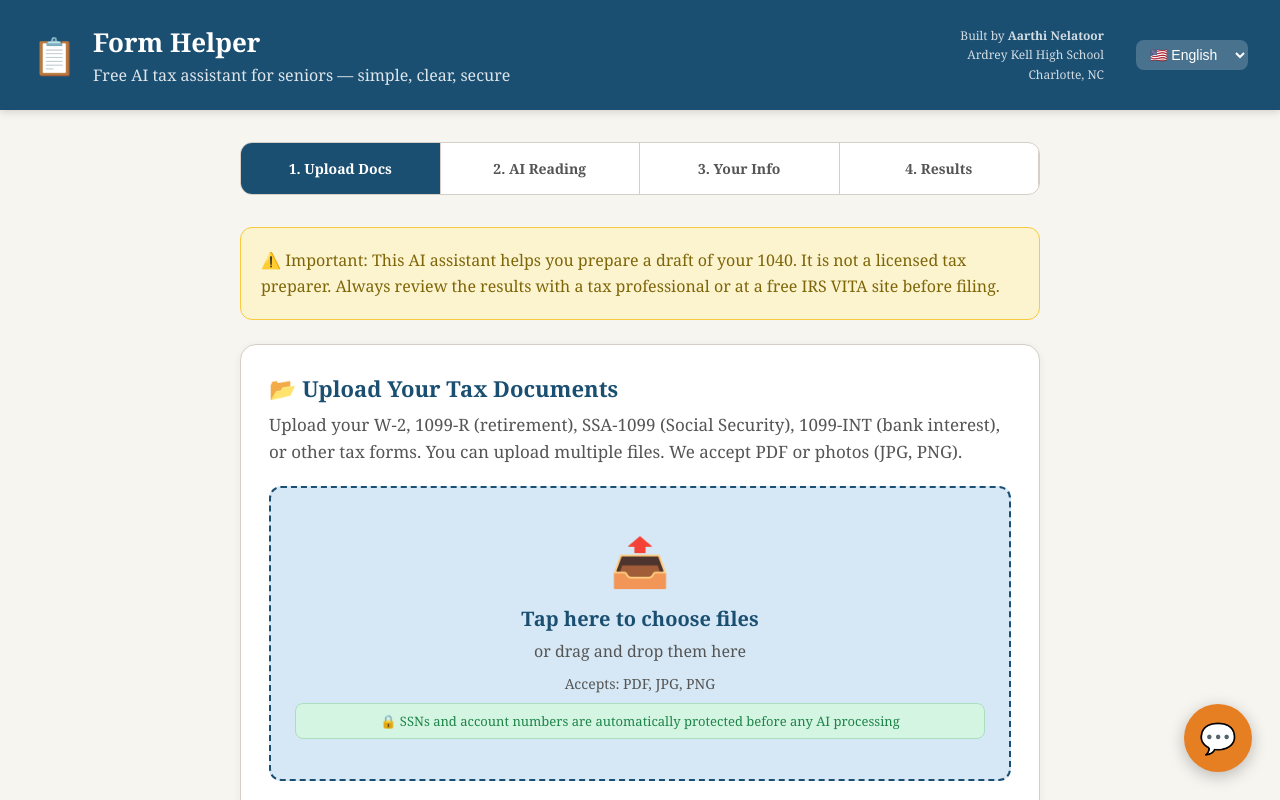
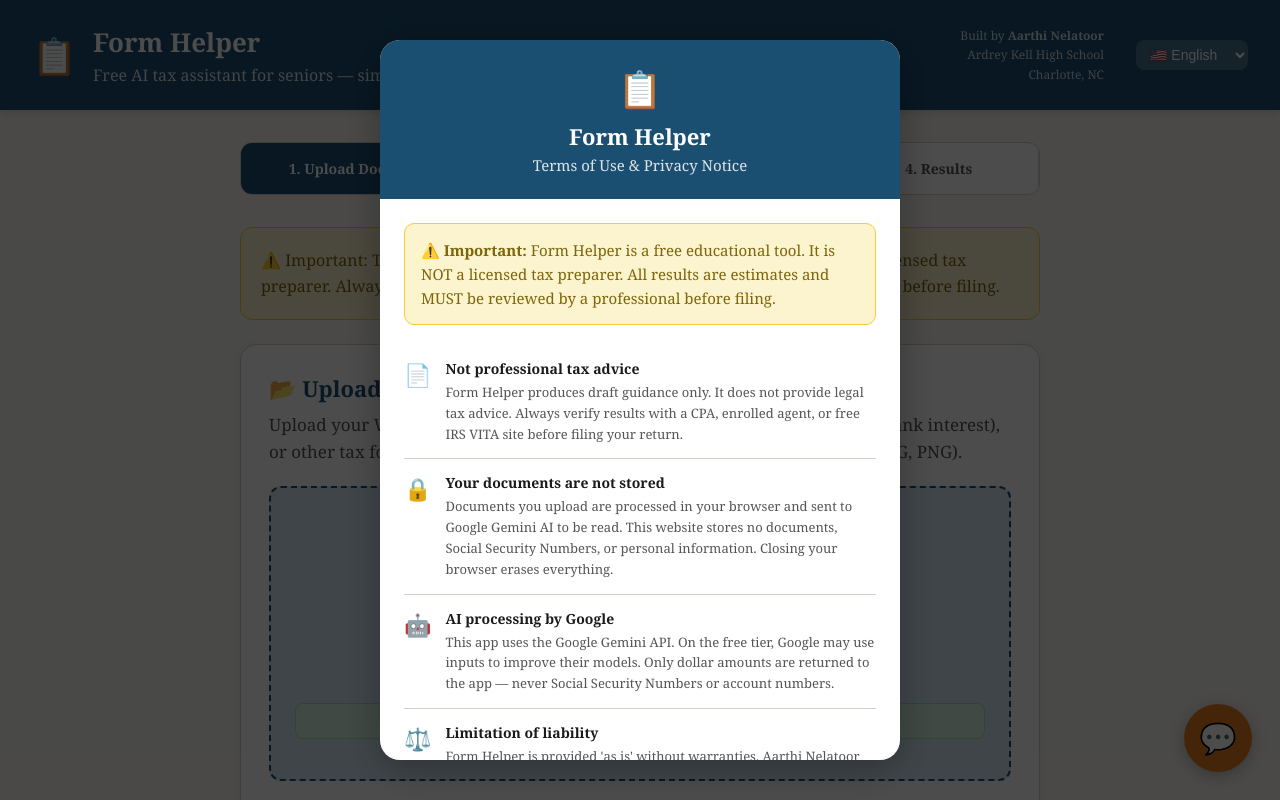
Before and after one commit to charlottekid1/form-helper, a React (Create React App) app: page / in a window 1280 px wide. Shown: the top 800 px of the page. Built offline with nearby package versions, Linux system fonts and the light colour scheme.

Commit message:
Fix Terms modal and build warnings

```diff
--- a/src/App.js
+++ b/src/App.js
@@ -728,7 +728,6 @@ const SUGGESTED_QUESTIONS = [
 ];
 
 // ─── Terms of Use Modal ──────────────────────────────────────────────────────
-// eslint-disable-next-line no-unused-vars
 function TermsModal({ lang, onAccept }) {
   return (
     <div style={{
@@ -1126,7 +1125,6 @@ const T = {
 export default function App() {
   const [step, setStep] = useState(0);
   const [lang, setLang] = useState("en");
-  // eslint-disable-next-line no-unused-vars
   const [hasAccepted, setHasAccepted] = useState(false);
   const [explainer, setExplainer] = useState(null); // 0=upload, 1=processing, 2=qa, 3=results
   const [files, setFiles] = useState([]);
@@ -1756,6 +1754,11 @@ export default function App() {
       {/* Floating chat assistant — available on every step */}
       <TaxChat />
 
+      {/* Terms of Use Modal — shown on first visit, blocks entire app */}
+      {!hasAccepted && (
+        <TermsModal lang={lang} onAccept={() => setHasAccepted(true)} />
+      )}
+
       {/* Footer */}
       <div style={{ background: colors.primary, color: "#fff", padding: "20px 32px", textAlign: "center", fontSize: "13px", opacity: 0.9, lineHeight: "1.8" }}>
         <div><strong>Form Helper</strong> — Free AI Tax Assistant for Seniors</div>
```
Also changed, not shown: 1 other file (tests, documents, lock files or other folders).
